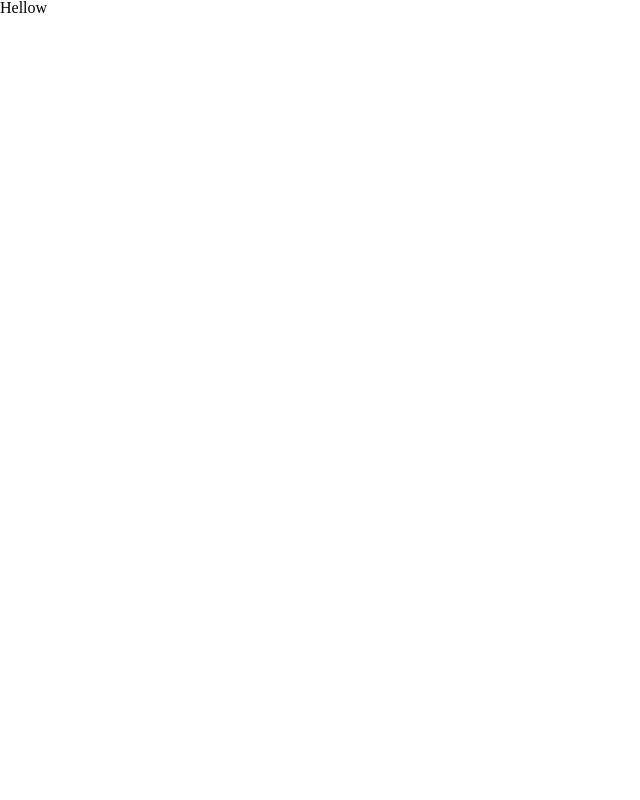
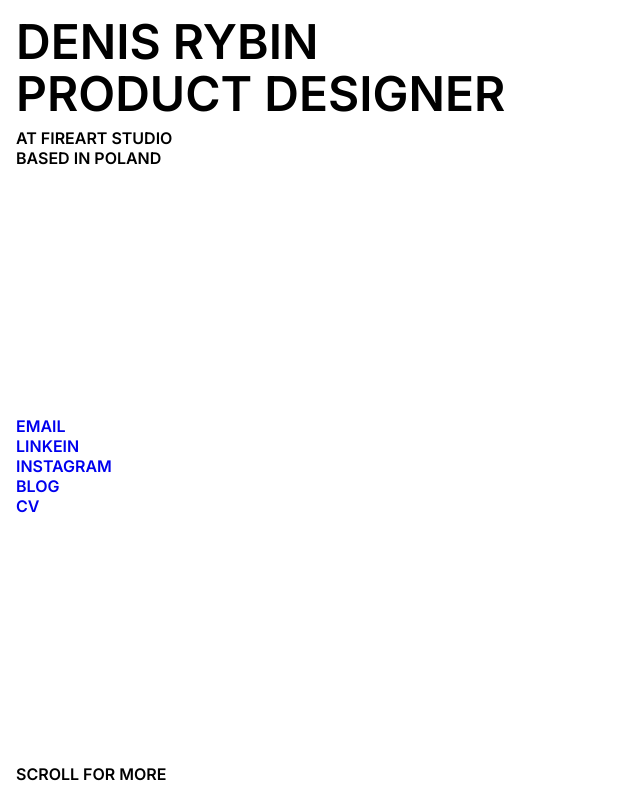
Before and after one commit to Rybindigital/Portfolio, a website built with Parcel: page index.html in a window 1280 px wide. Shown: the whole page, without its empty margins (0-640 px from the left). Built offline with nearby package versions, Linux system fonts and the light colour scheme.

Commit message:
Update 9 files

```diff
--- a/index.html
+++ b/index.html
@@ -4,9 +4,35 @@
 		<title>Parcel Sandbox</title>
 		<meta charset="UTF-8" />
 		<link rel="stylesheet" href="src/sass/main.scss" />
+		<link rel="preconnect" href="https://fonts.googleapis.com">
+		<link rel="preconnect" href="https://fonts.gstatic.com" crossorigin>
+		<link href="https://fonts.googleapis.com/css2?family=Inter:wght@400;600&display=swap" rel="stylesheet">
 	</head>
 	<body>
-		Hellow
+		<section class='container autolayout'>
+
+				<div>
+					<h1 class='h1'>Denis Rybin <br>
+					Product designer </h1>
+					<p class='textSmall'>at Fireart studio <br>
+					Based in Poland</p>
+				</div>
+
+				<ul class='textSmall'>
+					<li ><a href='#'>Email</a></li>
+					<li><a href='#'>LinkeIn</a></li>
+					<li><a href='#'>Instagram</a></li>
+					<li><a href='#'>Blog</a></li>
+					<li><a href='#'>CV</a></li>
+				</ul>
+
+				<div class='textSmall'>
+					Scroll for more
+				</div>
+
+		</section>
+
+
 		<script src="src/js/index.js"></script>
 	</body>
 </html>
--- /dev/null
+++ b/src/sass/components/_typography.scss
@@ -0,0 +1,14 @@
+.h1 {
+	font-weight: 600;
+	font-size: 48px;
+	line-height: 52px;
+	text-transform: uppercase;
+	margin-bottom: 8px;
+}
+
+.textSmall {
+	font-weight: 600;
+	font-size: 16px;
+	line-height: 20px;
+	text-transform: uppercase;
+}
--- a/src/sass/main.scss
+++ b/src/sass/main.scss
@@ -1,6 +1,17 @@
-.container {
-  background: #999;
-  color: #222;
+@import "components/reset";
+@import "components/typography";
+
+html {
+	font-family: "Inter", sans-serif;
 }
 
-@import 'components/reset'
+.container {
+	padding: 16px;
+}
+
+.autolayout {
+	height: 100vh;
+	display: flex;
+	flex-direction: column;
+	justify-content: space-between;
+}
```
Also changed, not shown: dist/index.html, 2 other files.
